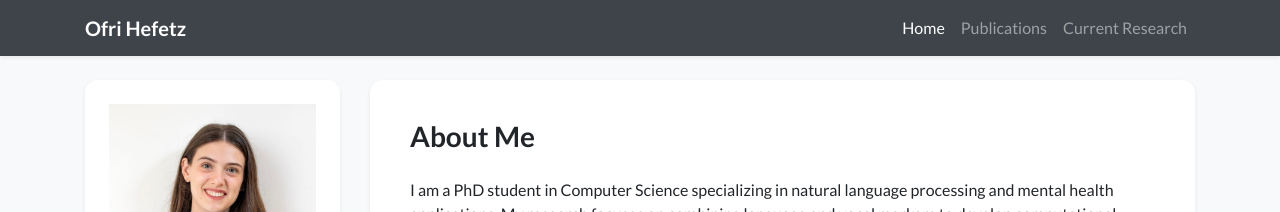
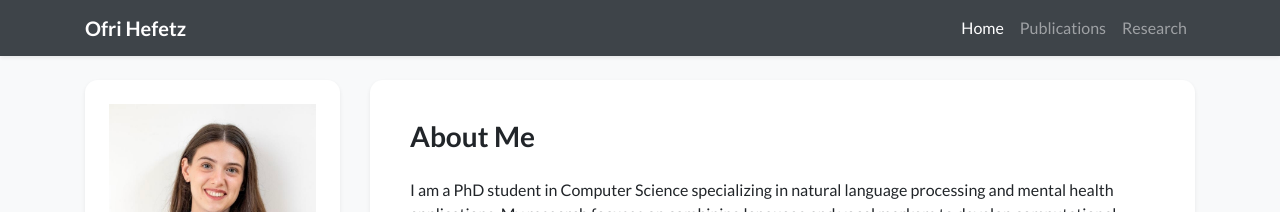
Before and after one commit to OfriHefetz/ofrihefetz.github.io, a Jekyll site: the page built from index.html, in a window 1280 px wide. Shown: the top 212 px of the page. Built offline with Jekyll 4.4.1, drawn with Linux system fonts in a browser that asks for light colours; nearby versions of some CDN libraries; a style sheet for code colours, icons or effects is not loaded.

Commit message:
Update navigation.yml

```diff
--- a/_data/navigation.yml
+++ b/_data/navigation.yml
@@ -3,5 +3,5 @@ pages:
   url: /
 - name: Publications
   url: /publications
-- name: Current Research
+- name: Research
   url: /showcase
```
